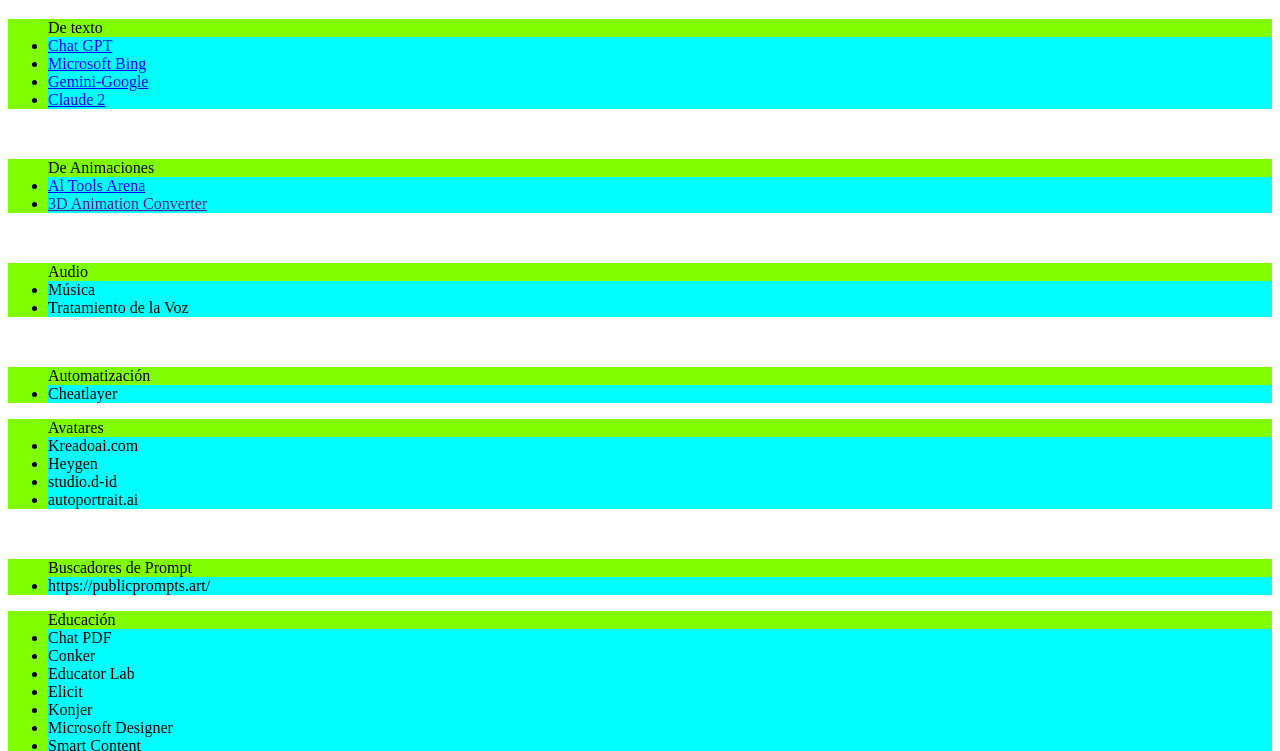
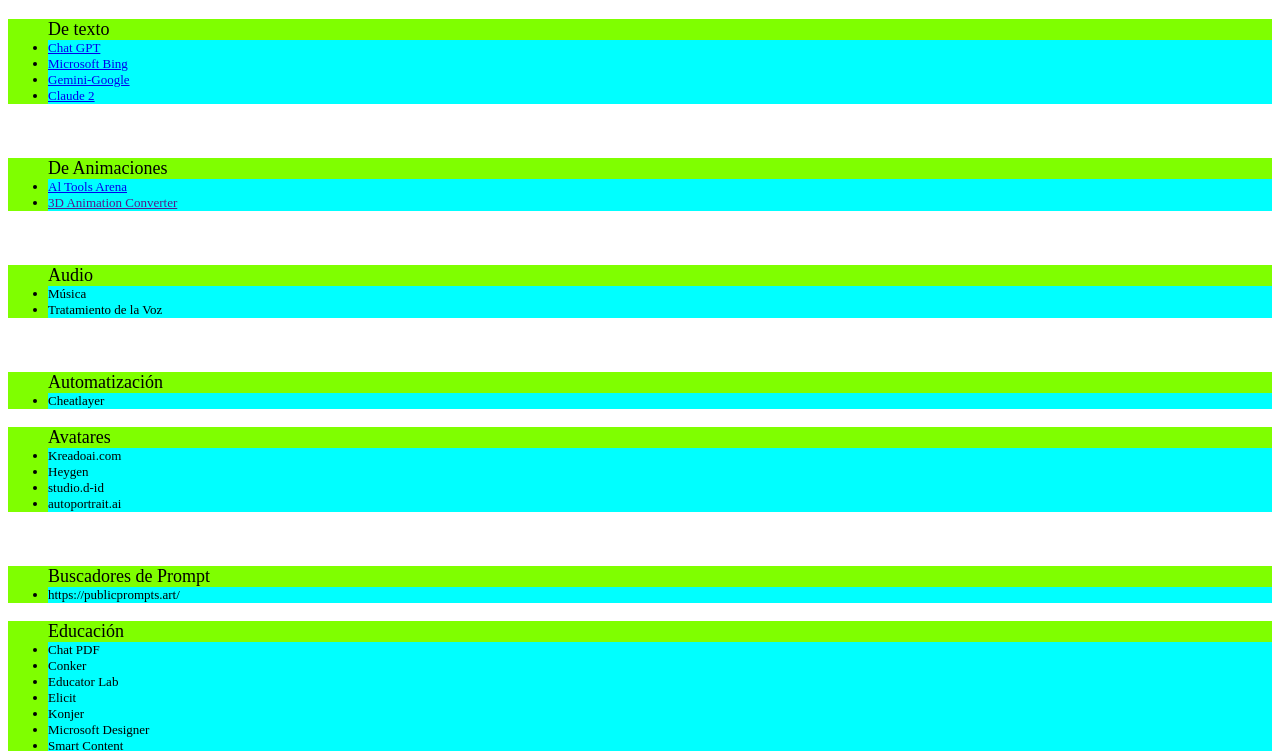
Before and after one commit to EduBasileCairo/IAHub, a plain HTML site: page index.html in a window 1280 px wide. Shown: the part 61-812 px from the top of the page. Drawn offline with Linux system fonts and the light colour scheme.

Commit message:
Estetica3

```diff
--- a/estilos.css
+++ b/estilos.css
@@ -1,5 +1,6 @@
 li {
     background-color: aqua;
+    font-size: small;
 }
 
 h1 {
@@ -8,4 +9,5 @@ h1 {
 
 ul {
     background-color: chartreuse;
+    font-size: large;
 }
```
